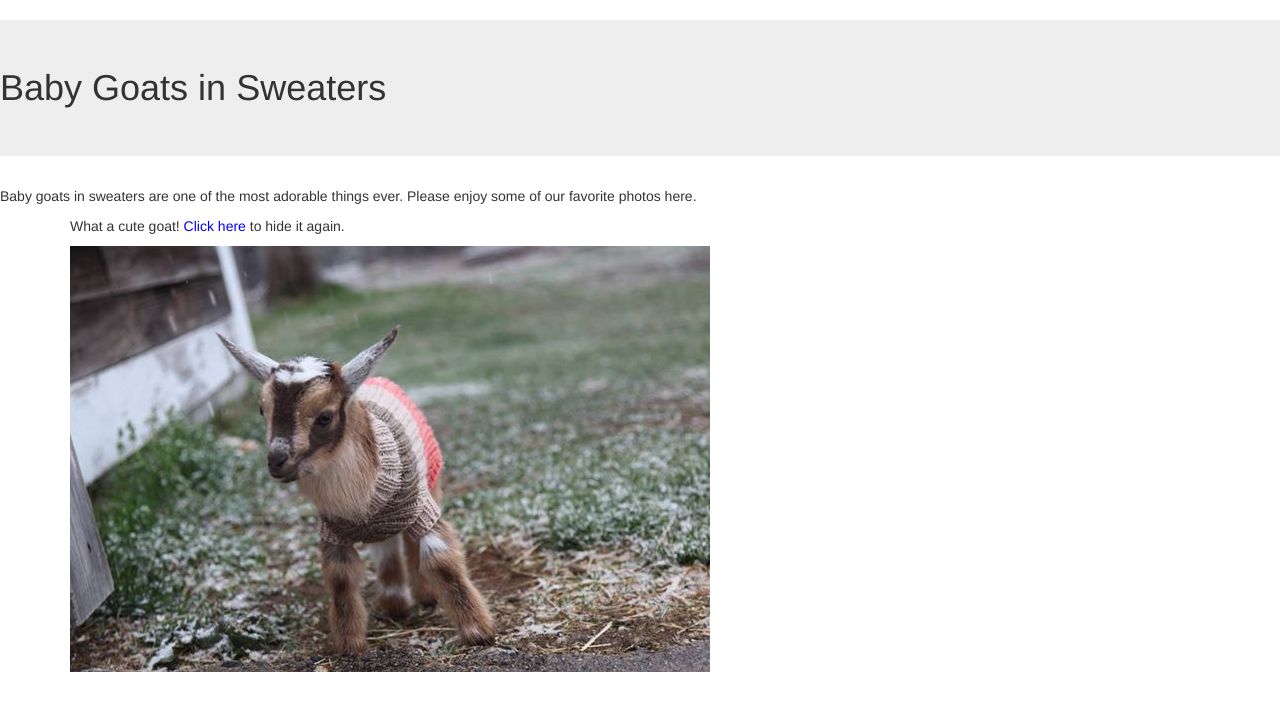
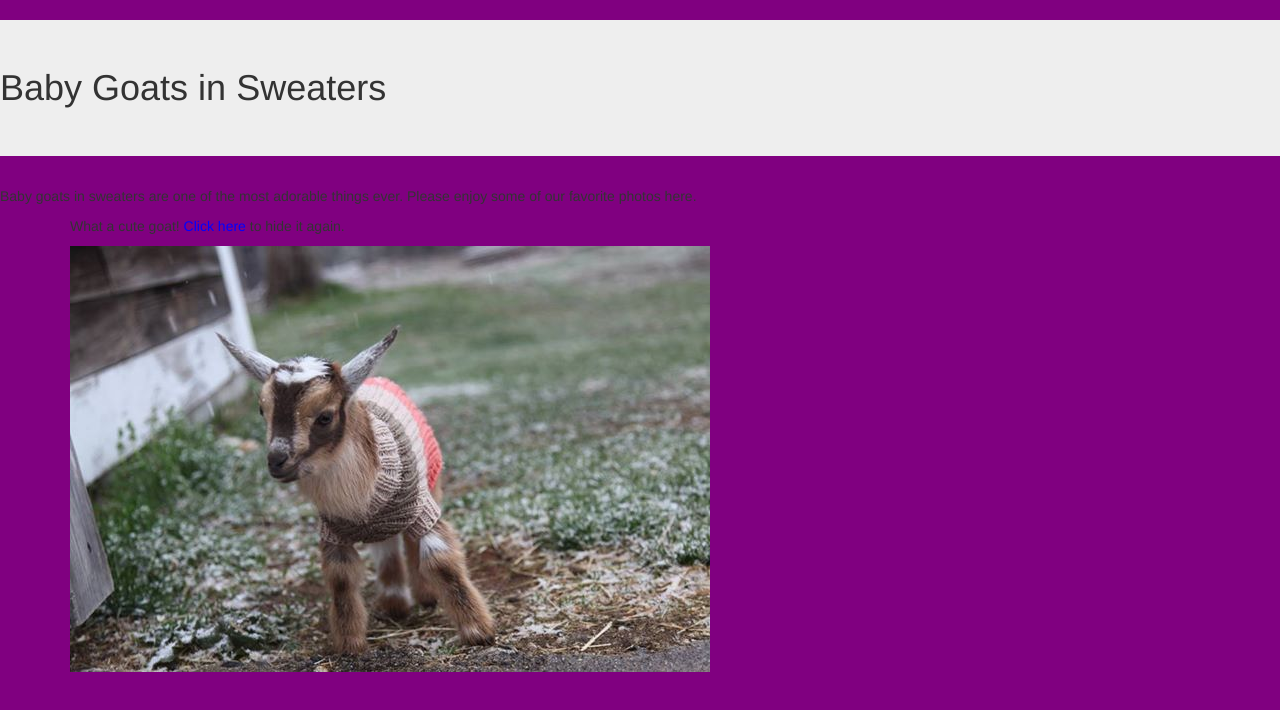
Before and after one commit to caitlinashtari/babygoats, a plain HTML site: page index.html in a window 1280 px wide. Both pictures are taken after a click on the element "click here". Drawn offline with Linux system fonts and the light colour scheme.

Commit message:
create addClass that will change background to purple.

```diff
--- a/css/styles.css
+++ b/css/styles.css
@@ -10,3 +10,7 @@
 .clickable:hover {
   text-decoration: underline;
 }
+
+.purple-background {
+  background-color: purple;
+}
--- a/js/scripts.js
+++ b/js/scripts.js
@@ -2,5 +2,6 @@ $(function() {
   $(".clickable").click(function() {
     $(".initially-showing").fadeToggle();
     $(".initially-hidden").fadeToggle();
+    $("body").addClass("purple-background");
   });
 });
```
